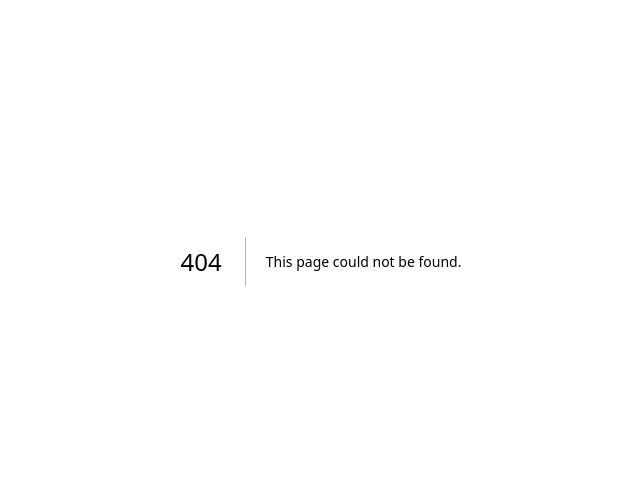
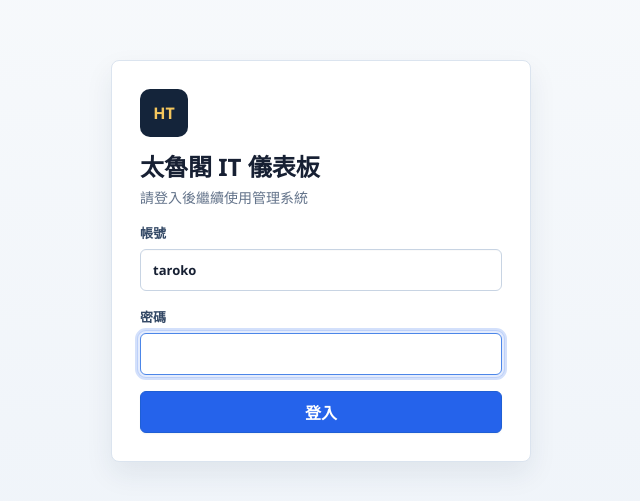
Before and after one commit to Tarokonoah-cyber/it-dashboard, a Next.js app: page /login in a window 1280 px wide. Before the commit this address had no page. Shown: the part 139-640 px from the top of the page, without its empty margins (319-959 px from the left). Built offline with nearby package versions, Linux system fonts and the light colour scheme.

Commit message:
Add dashboard login page

```diff
--- /dev/null
+++ b/app/api/login/route.js
@@ -0,0 +1,29 @@
+import { NextResponse } from "next/server";
+import {
+  DASHBOARD_SESSION_COOKIE,
+  getDashboardSessionToken,
+  verifyDashboardCredentials
+} from "../../../lib/auth";
+
+export async function POST(request) {
+  const body = await request.json().catch(() => ({}));
+  const user = String(body.user || "").trim();
+  const password = String(body.password || "");
+
+  if (!verifyDashboardCredentials(user, password)) {
+    return NextResponse.json(
+      { success: false, message: "帳號或密碼錯誤" },
+      { status: 401 }
+    );
+  }
+
+  const response = NextResponse.json({ success: true });
+  response.cookies.set(DASHBOARD_SESSION_COOKIE, getDashboardSessionToken(), {
+    httpOnly: true,
+    sameSite: "lax",
+    secure: process.env.NODE_ENV === "production",
+    path: "/",
+    maxAge: 60 * 60 * 24 * 14
+  });
+  return response;
+}
--- /dev/null
+++ b/app/api/logout/route.js
@@ -0,0 +1,14 @@
+import { NextResponse } from "next/server";
+import { DASHBOARD_SESSION_COOKIE } from "../../../lib/auth";
+
+export async function POST() {
+  const response = NextResponse.json({ success: true });
+  response.cookies.set(DASHBOARD_SESSION_COOKIE, "", {
+    httpOnly: true,
+    sameSite: "lax",
+    secure: process.env.NODE_ENV === "production",
+    path: "/",
+    maxAge: 0
+  });
+  return response;
+}
--- /dev/null
+++ b/app/login/page.js
@@ -0,0 +1,71 @@
+"use client";
+
+import { useState } from "react";
+
+export default function LoginPage() {
+  const [user, setUser] = useState("taroko");
+  const [password, setPassword] = useState("");
+  const [error, setError] = useState("");
+  const [loading, setLoading] = useState(false);
+
+  async function submitLogin(event) {
+    event.preventDefault();
+    setLoading(true);
+    setError("");
+
+    try {
+      const response = await fetch("/api/login", {
+        method: "POST",
+        headers: { "Content-Type": "application/json" },
+        body: JSON.stringify({ user, password })
+      });
+      const data = await response.json().catch(() => ({}));
+      if (!response.ok || !data.success) {
+        throw new Error(data.message || "登入失敗");
+      }
+
+      const next = new URLSearchParams(window.location.search).get("next") || "/";
+      window.location.assign(next.startsWith("/") ? next : "/");
+    } catch (err) {
+      setError(err.message || "登入失敗");
+    } finally {
+      setLoading(false);
+    }
+  }
+
+  return (
+    <main className="login-page">
+      <form className="login-card" onSubmit={submitLogin}>
+        <div className="login-brand">HT</div>
+        <div>
+          <h1>太魯閣 IT 儀表板</h1>
+          <p>請登入後繼續使用管理系統</p>
+        </div>
+        <label>
+          帳號
+          <input
+            value={user}
+            onChange={(event) => setUser(event.target.value)}
+            autoComplete="username"
+            required
+          />
+        </label>
+        <label>
+          密碼
+          <input
+            type="password"
+            value={password}
+            onChange={(event) => setPassword(event.target.value)}
+            autoComplete="current-password"
+            required
+            autoFocus
+          />
+        </label>
+        {error ? <div className="login-error">{error}</div> : null}
+        <button className="primary-action" type="submit" disabled={loading}>
+          {loading ? "登入中" : "登入"}
+        </button>
+      </form>
+    </main>
+  );
+}
```
Also changed, not shown: proxy.js (+10 -1 lines), app/styles.css, lib/auth.js.
